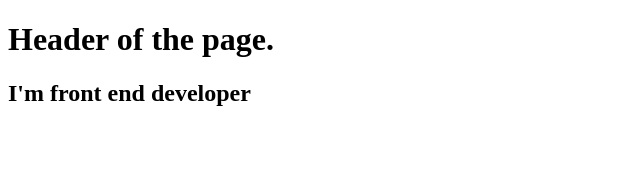
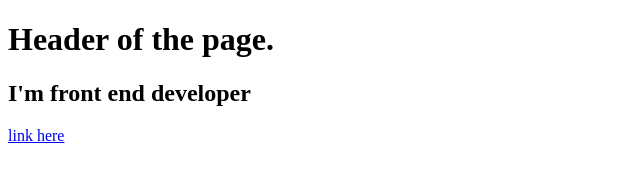
Before and after one commit to ShubhamRaskar00/github-course-2, a plain HTML site: page index.html in a window 1280 px wide. Shown: the full height of the page, 0-640 px from the left. Drawn offline with Linux system fonts and the light colour scheme.

Commit message:
updated index.html

```diff
--- a/index.html
+++ b/index.html
@@ -12,5 +12,6 @@
     <h2>
         I'm front end developer
     </h2>
+    <a href="about.html">link here</a>
 </body>
 </html>
```
